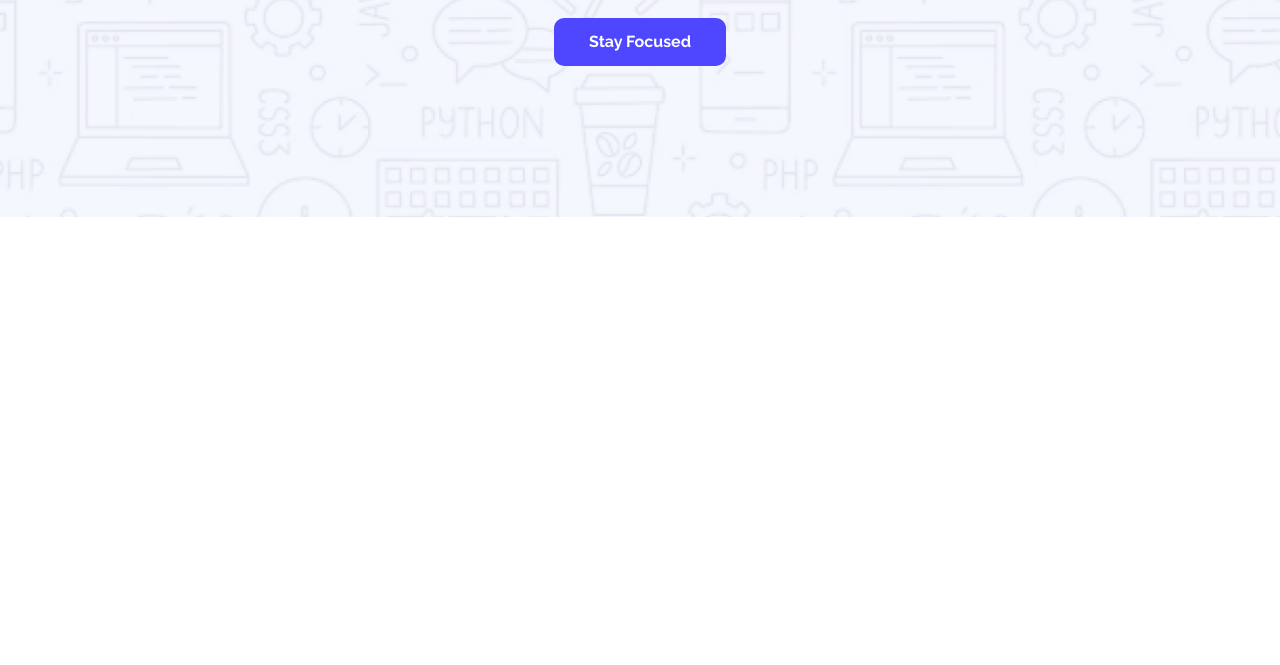
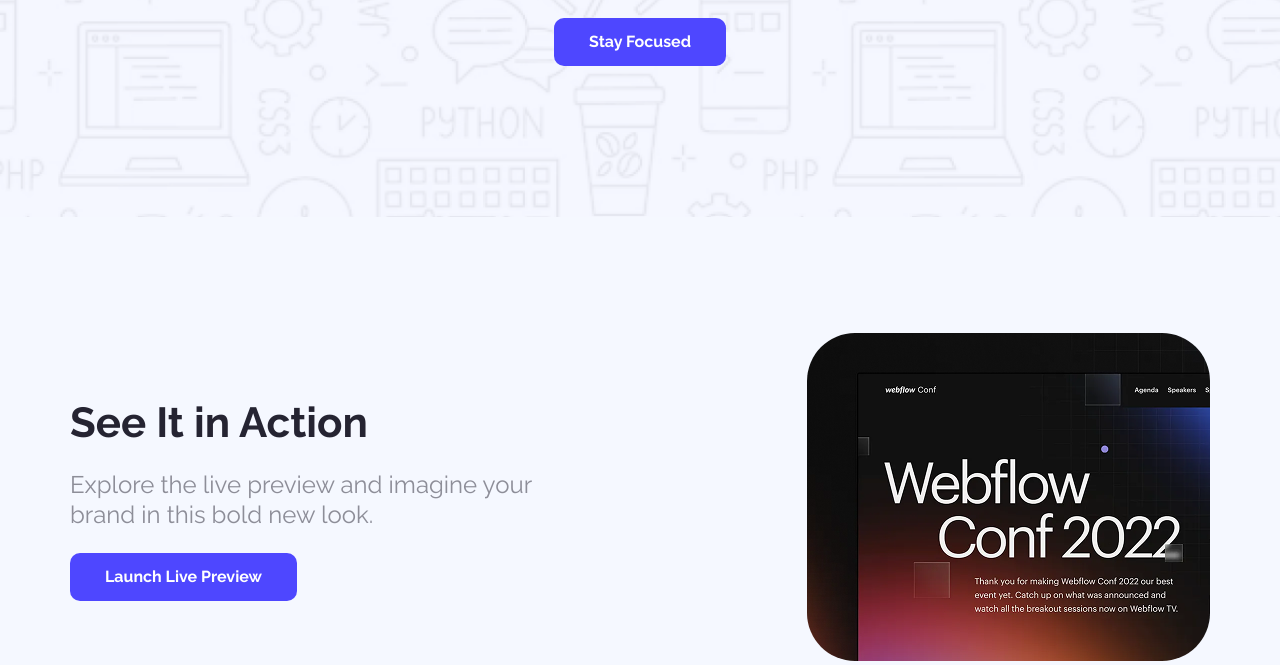
Before and after one commit to Ahmad-Hisham007/Landing-launchpad-A01, a plain HTML site: page index.html in a window 1280 px wide. Shown: the part 484-1149 px from the top of the page. Before the commit the page ends 800 px from the top, so only its background shows below. Drawn offline with Linux system fonts and the light colour scheme.

Commit message:
section.see-it-in-action done

```diff
--- a/css/style.css
+++ b/css/style.css
@@ -1,3 +1,6 @@
+main{
+    background-color: #f5f8ff;
+}
 /* -----------Header styles------------ */
 
 .header{
@@ -46,3 +49,45 @@ section.hero .hero-title{
     text-align: center;
     margin-bottom: 40px;
 }
+
+/* -----------See It in Action styles------------ */
+
+section.see-it-in-action{
+    width: 100%;
+    padding: 116px 0 0 ;
+}
+
+section.see-it-in-action .container{
+    display: flex;
+    flex-flow: row nowrap;
+    justify-content: space-between;
+    align-items: center;
+    gap: 40px;
+}
+
+section.see-it-in-action .text-block{
+    max-width: 517px;
+    display: flex;
+    flex-direction: column;
+    align-items: flex-start;
+    justify-content: center;
+    gap: 23px;
+}
+
+section.see-it-in-action .text-block .title{
+    font-size: 42px;
+    font-weight: bold;
+    line-height: auto;
+
+}
+
+section.see-it-in-action .text-block .description{
+    font-size: 24px;
+    line-height: 30px;
+    font-weight: regular;
+    color: rgba(37, 36, 50, 0.5);
+}
+section.see-it-in-action .img-block img{
+    width: 100%;
+    border-radius: 48px;
+}
--- a/index.html
+++ b/index.html
@@ -39,6 +39,18 @@
             </div>
         </section>
 
+        <section class="see-it-in-action">
+            <div class="container">
+                <div class="text-block">
+                    <h2 class="title font-primary text-heading">See It in Action</h2>
+                    <p class="description font-primary">Explore the live preview and imagine your brand in this bold new look.</p>
+                    <button class="btn-primary">Launch Live Preview</button>
+                </div>
+                <div class="img-block">
+                    <img src="images/wc-mini.png" alt="Webflow conferance hero image">
+                </div>
+            </div>
+        </section>
     </main>
     <footer></footer>
 
```
